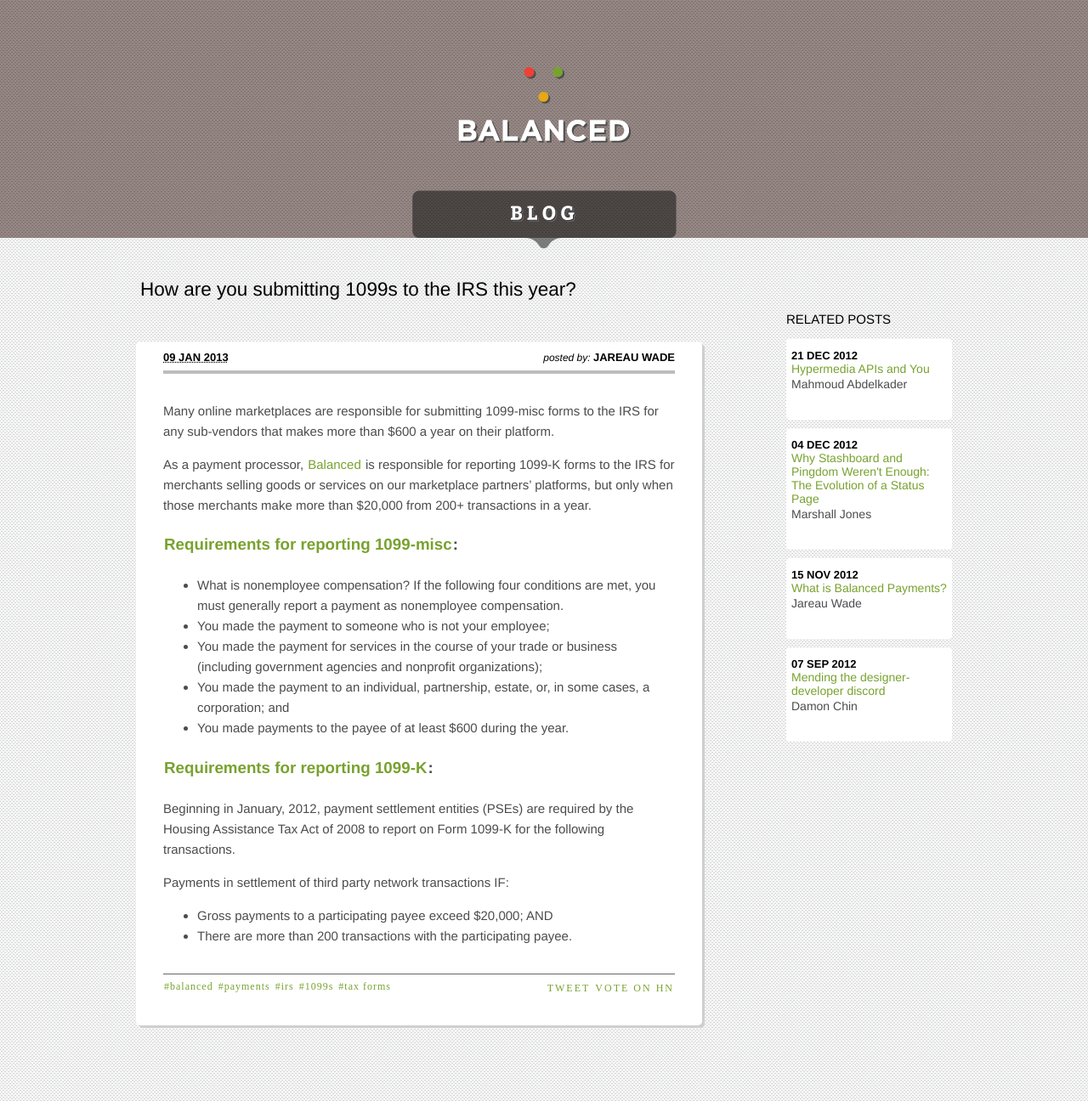
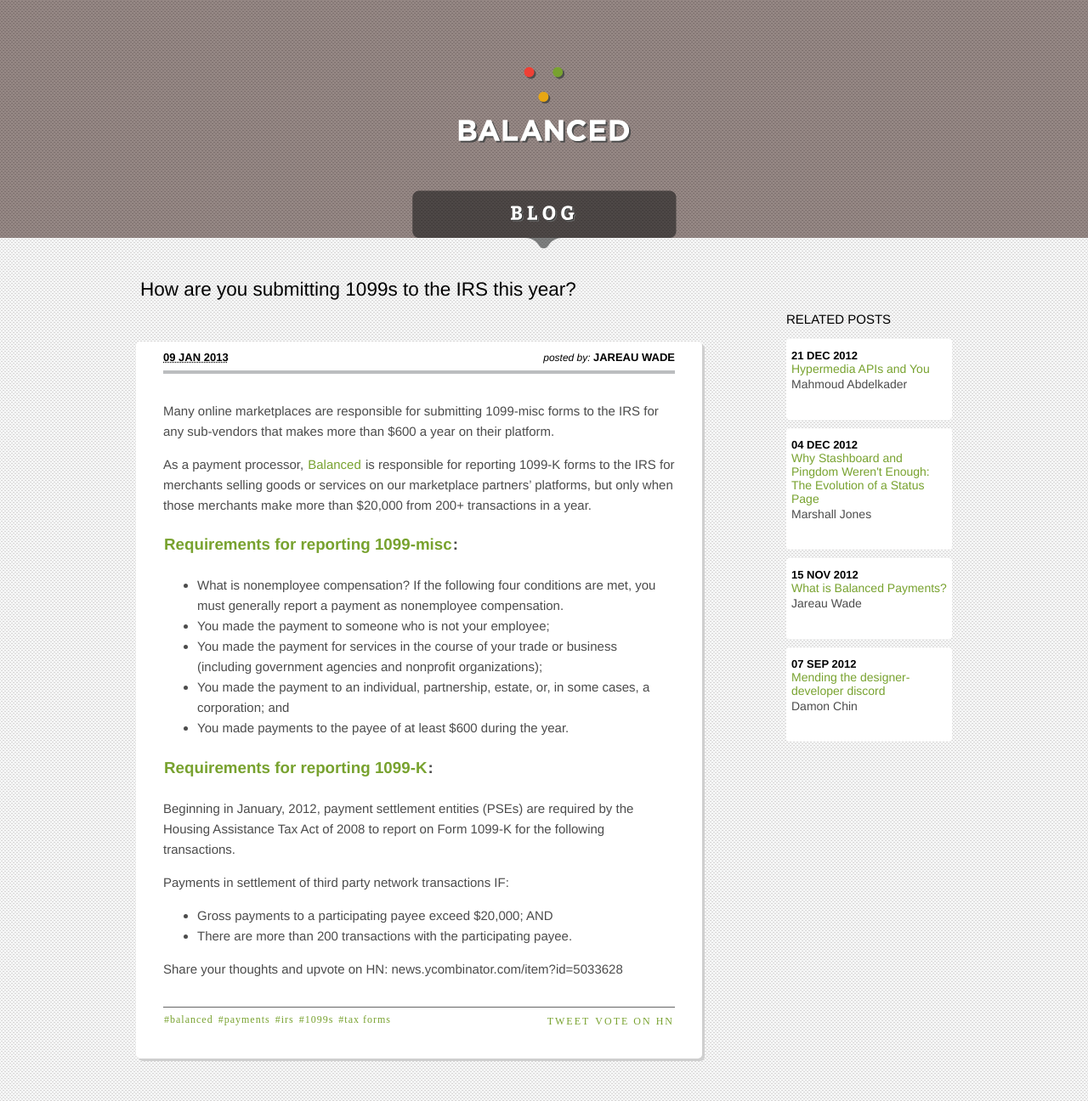
Before and after one commit to balanced/balanced.github.com, a Jekyll site: the page built from _posts/2013-01-09-1099s.md, in a window 1280 px wide. Shown: the whole page at 85% size. Built offline with Jekyll 4.4.1, drawn with Linux system fonts in a browser that asks for light colours; nearby versions of some CDN libraries; library files that are not in the unit come from our copies; Markdown is read by kramdown in place of the engine named in the settings; comment, search, counter and statistics services are not loaded.

Commit message:
added HN link

```diff
--- a/_posts/2013-01-09-1099s.md
+++ b/_posts/2013-01-09-1099s.md
@@ -32,3 +32,5 @@
 
 - Gross payments to a participating payee exceed $20,000; AND
 - There are more than 200 transactions with the participating payee.
+
+Share your thoughts and upvote on HN: news.ycombinator.com/item?id=5033628
```
